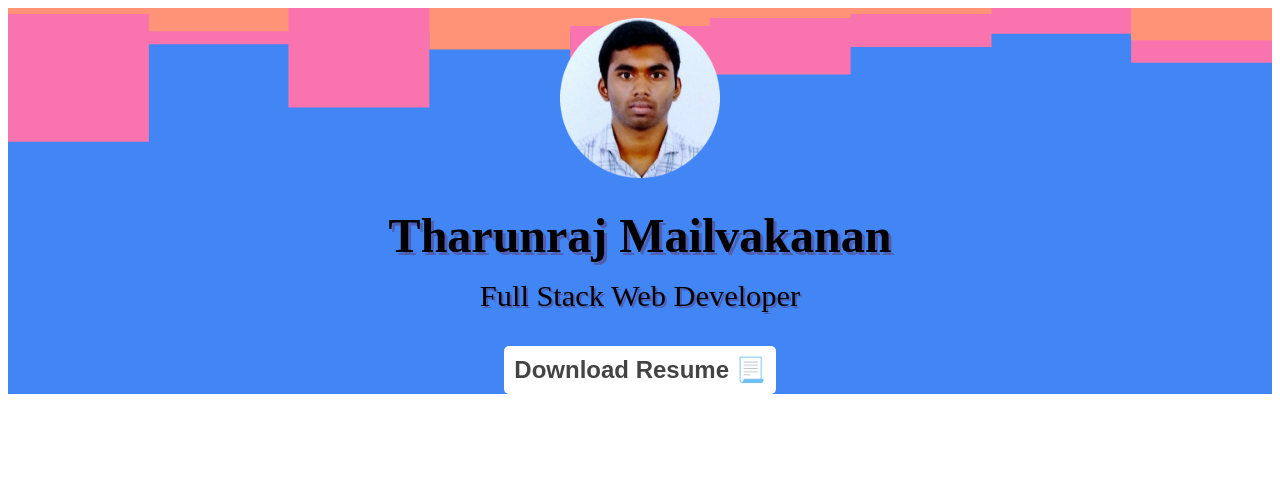
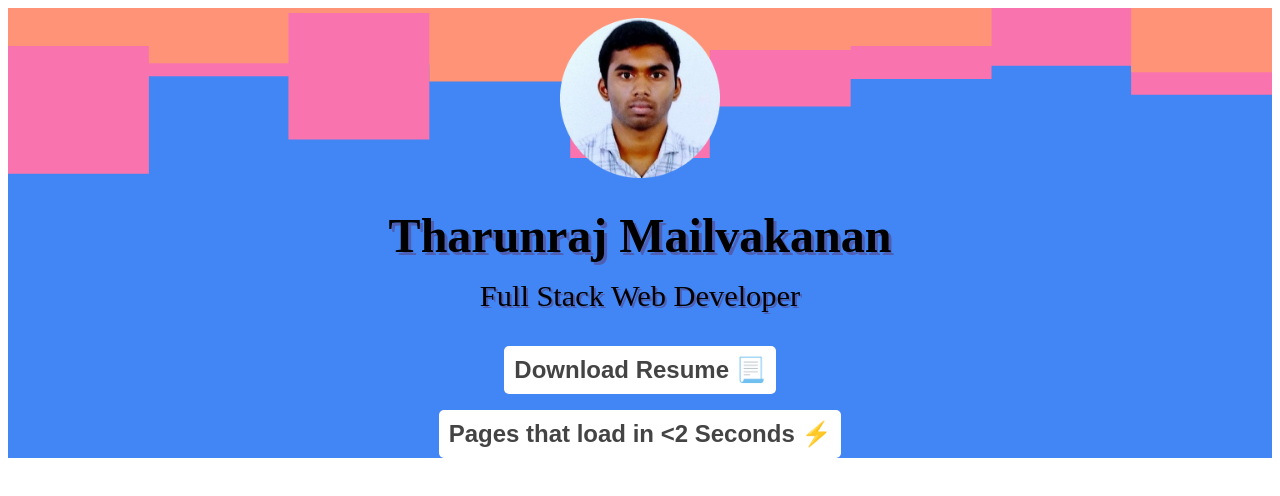
Before and after one commit to tharunoptimus/website, a Next.js app: page /components/firstSlide in a window 1280 px wide. Shown: the top 496 px of the page. Built offline with nearby package versions, Linux system fonts and the light colour scheme.

Commit message:
Added info about 2s pages

```diff
--- a/pages/components/firstSlide.tsx
+++ b/pages/components/firstSlide.tsx
@@ -30,6 +30,11 @@ const Home: NextPage = () => {
 							onClick={handleClick}
 						>
 							<button>Download Resume 📃</button>
+						</a>
+						<a
+							href="https://2s.pages.dev"
+						>
+							<button>Pages that load in &lt;2 Seconds ⚡</button>
 						</a>
 					</div>
 				</div>
```
